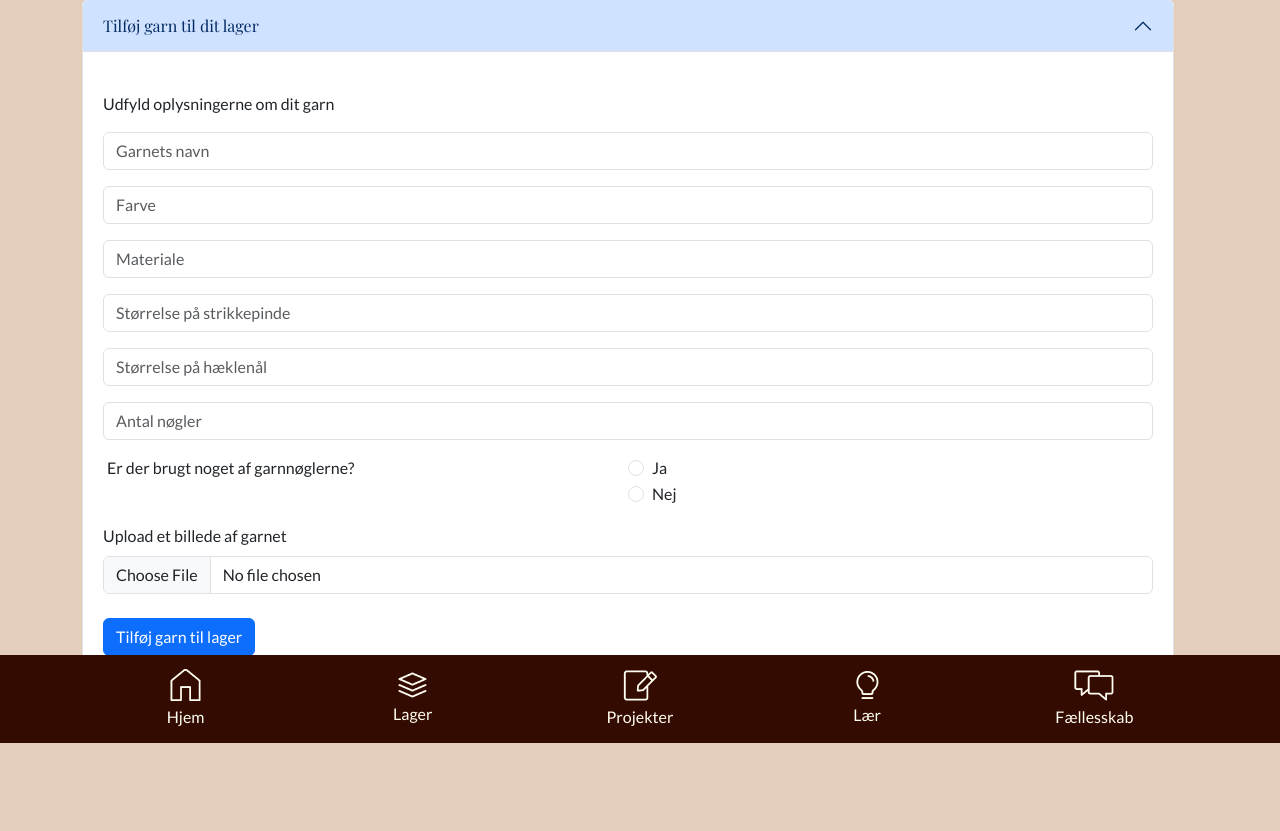
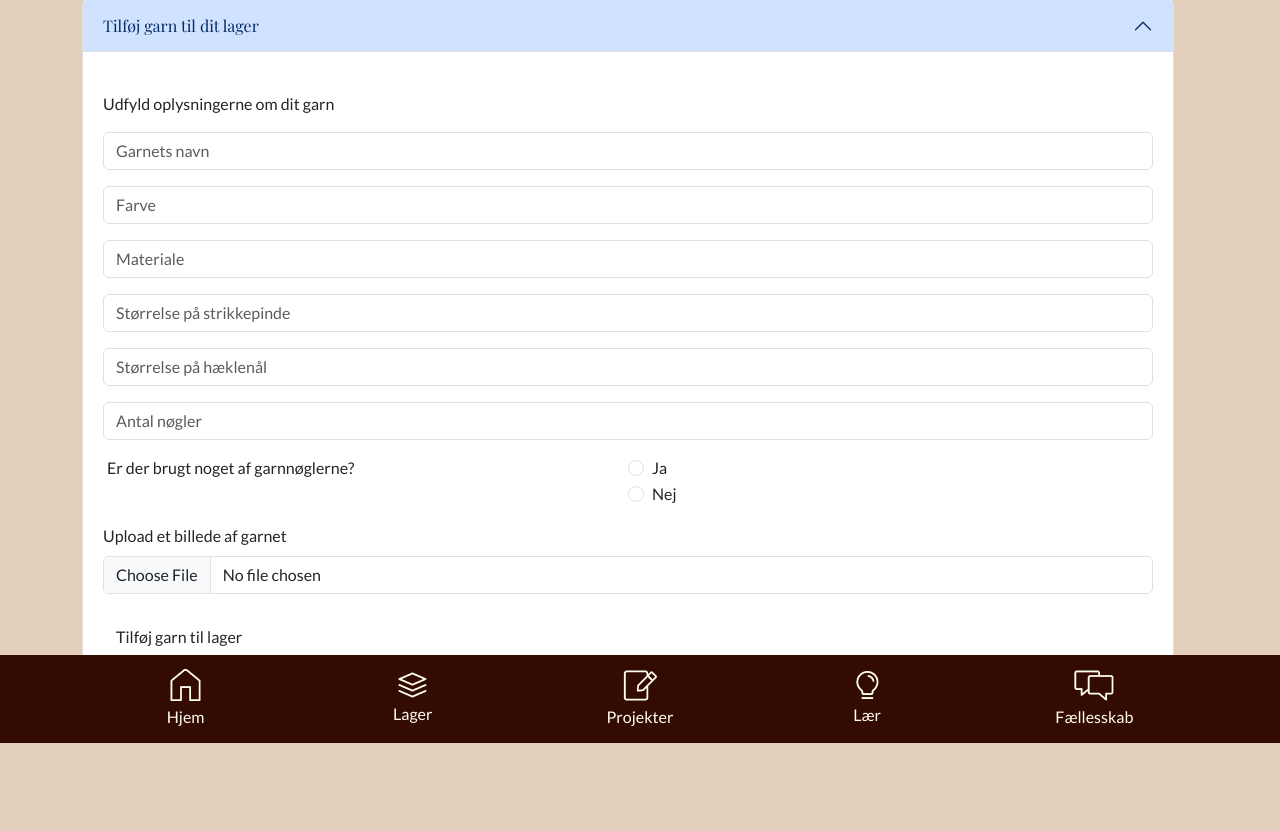
Before and after one commit to Line-WH/Fiberly_app, a PHP site: page /lager.php in a window 1280 px wide, after a click on "Tilføj garn til dit lager". Shown: the part 57-888 px from the top of the page. Run offline with PHP 8.4, Linux system fonts and the light colour scheme; data that the repository does not hold is empty; style sheets or scripts are compiled from the project's sources; some web fonts are replaced.

Commit message:
button stuff

```diff
--- a/css/styles.scss
+++ b/css/styles.scss
@@ -148,3 +148,7 @@ body {
 .overlay-link:hover .overlay-text {
 	opacity: 1;
 }
+
+.btn {
+
+}
--- a/includes/header.php
+++ b/includes/header.php
@@ -3,7 +3,7 @@
 
 <nav class="navbar header fixed-top">
     <div class="container-fluid">
-        <a class="header-brand" href="#"> Fiberly
+        <a class="header-brand" href="index.php"> Fiberly
         </a>
     </div>
 </nav>
--- a/lager.php
+++ b/lager.php
@@ -103,7 +103,7 @@ include("includes/navmenu.php");
                                         <input class="form-control" type="file" id="formFile">
                                     </div>
                                     <div class="col-auto mt-4 mb-2">
-                                        <button type="submit" class="btn btn-primary w-100">Tilføj garn til lager</button>
+                                        <button type="submit" class="btn w-100">Tilføj garn til lager</button>
                                     </div>
                                 </div>
                             </form>
```
